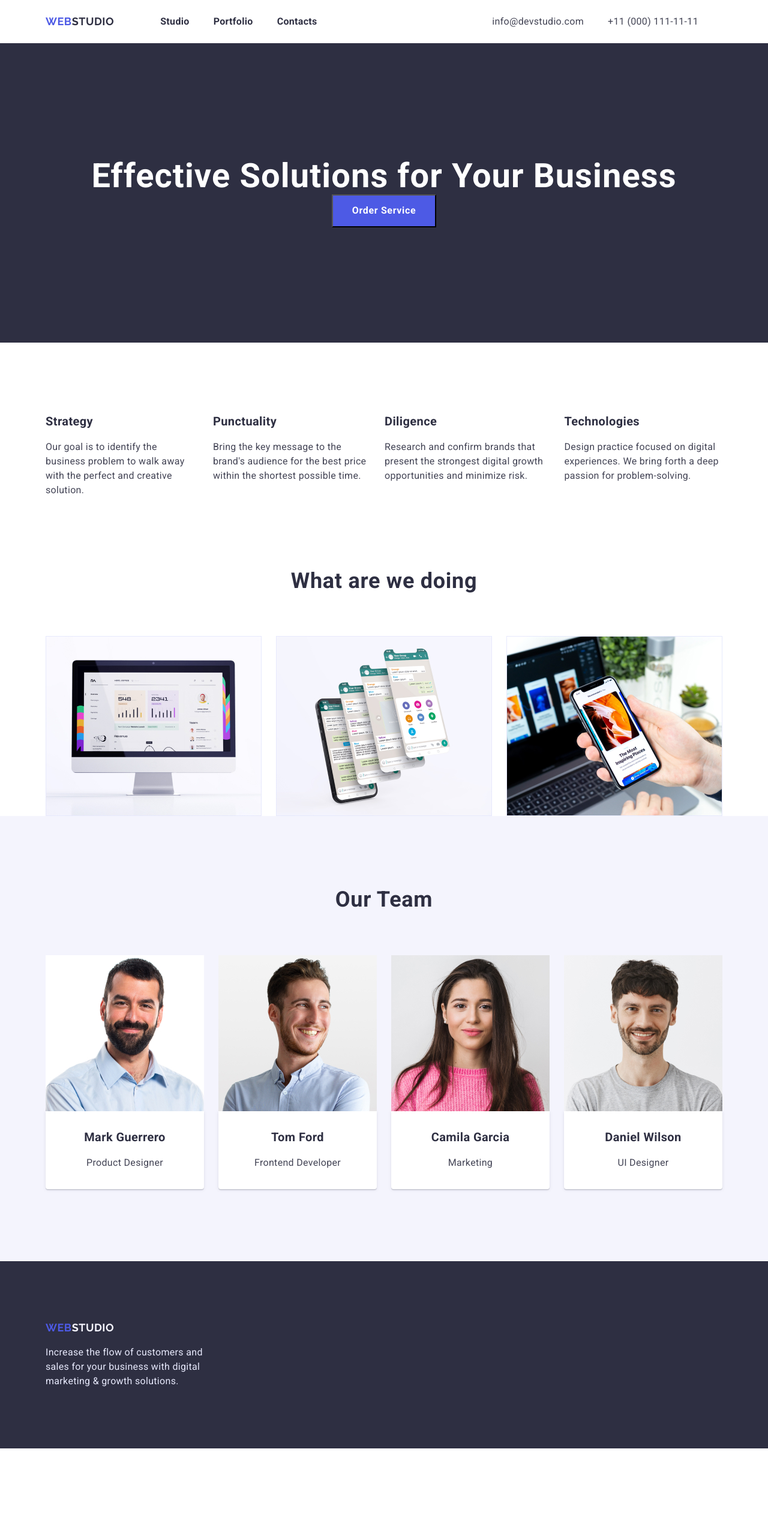
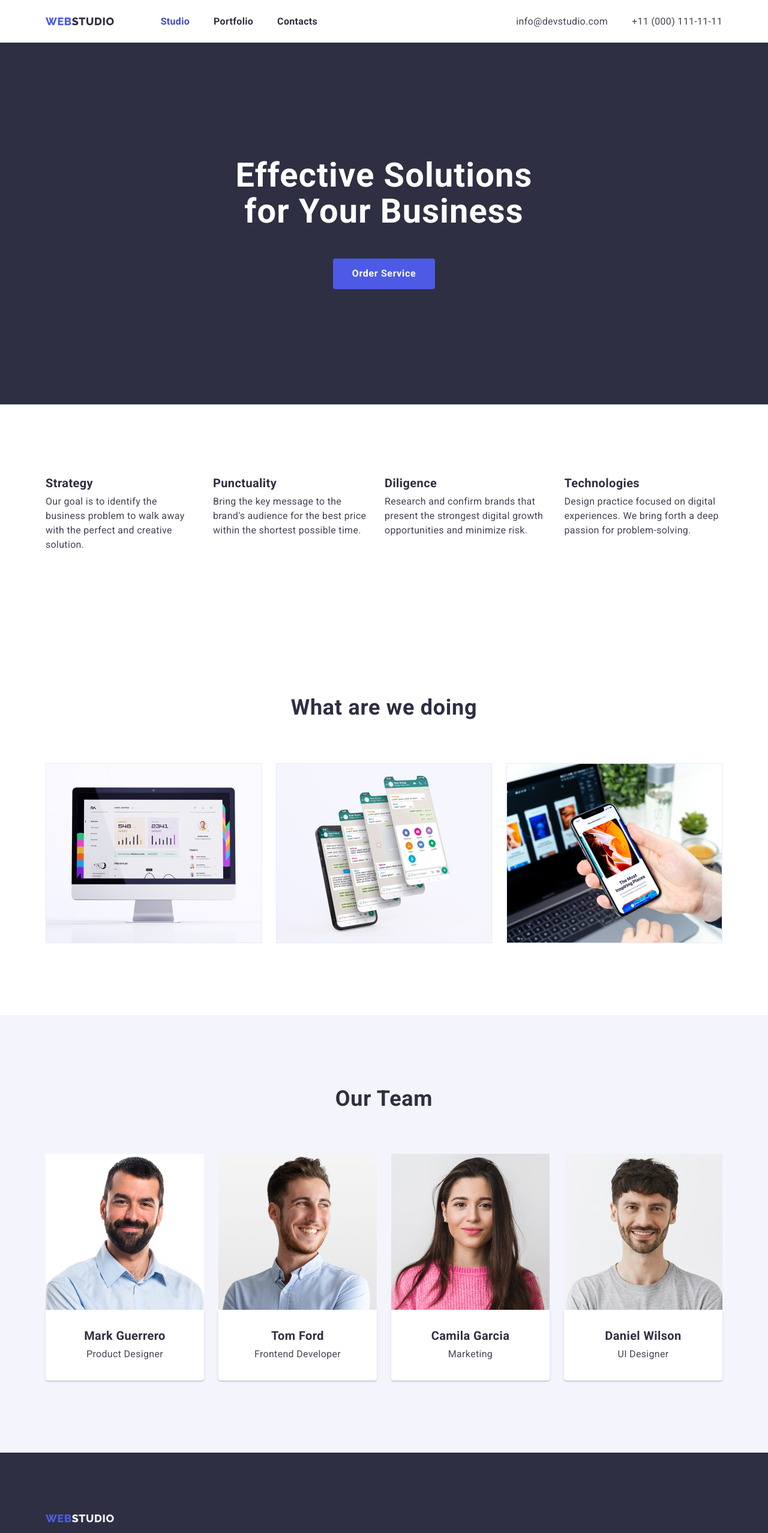
Before and after one commit to g0rbochek/goit-markup-hw-03, a plain HTML site: page index.html in a window 1280 px wide. Shown: the top 2555 px of the page at 60% size. Before the commit the page ends 2414 px from the top, so only its background shows below. Drawn offline with nearby package versions, Linux system fonts and the light colour scheme.

Commit message:
fixed-last

```diff
--- a/css/styles.css
+++ b/css/styles.css
@@ -10,9 +10,7 @@
 
 body {
     font-family: Roboto, sans-serif;
-    font-weight: 400;
     font-size: 16px;
-    line-height: 1.5;
     letter-spacing: 0.02em;
     color: var(--text);
 }
@@ -24,11 +22,6 @@ body {
     padding: 0 15px;
 }
 
-.btn-prtfl {
-    width: 586;
-    margin-left: auto;
-    margin-right: auto;
-}
 /* ====================================== widht */
 h1,
 h2,
@@ -58,7 +51,7 @@ img {
 
 
 .mb-hthre {
-    margin-bottom: 20px;
+    margin-bottom: 8px;
 }
 
 .title3{
@@ -77,7 +70,7 @@ img {
     text-align: center;
     color: #2E2F42;
 
-    padding-bottom: 72px;
+    margin-bottom: 72px;
 }
 
 .list {
@@ -88,6 +81,9 @@ img {
     text-decoration: none;
 }
 
+.p-shka {
+    line-height: 1.5;
+}
 /* COMPONENTSSSSSS////////////// ================================================== */
 
 /*HEADER==========================================*/
@@ -104,7 +100,7 @@ img {
 
 .loga {
     font-family: 'Raleway'; sans-serif;
-    font-weight: 900;
+    font-weight: 800;
     font-size: 18px;
     line-height: 1.3;
     letter-spacing: 0.03em;
@@ -114,7 +110,7 @@ img {
 }
 .logb {
     font-family: 'Raleway'; sans-serif;
-    font-weight: 900;
+    font-weight: 800;
     font-size: 18px;
     line-height: 1.3;
     letter-spacing: 0.03em;
@@ -124,7 +120,7 @@ img {
 
 .logbf {
     font-family: 'Raleway'; sans-serif;
-    font-weight: 900;
+    font-weight: 800;
     font-size: 18px;
     line-height: 1.1;
     align-items: center;
@@ -172,11 +168,11 @@ img {
     display: flex;
     align-items: center;
     margin-left: auto;
+    column-gap: 40px;
 }
 .ul-contacts- {
    color: var(--text);
    align-items: center;
-   margin-right: 40px;
 }
 
 .ul-contacts-:hover,
@@ -188,12 +184,15 @@ img {
     font-weight: 700;
     font-size: 56px;
 
+    width: 496px;
+
     line-height: 1.07;
 
     text-align: center;
     letter-spacing: 0.02em;
 
-    margin: 0 auto 48 auto;
+    margin: 0 auto;
+    margin-bottom: 48px;
 
     color: #ffffff;
 }
@@ -206,9 +205,8 @@ img {
 
     margin: 0;
     padding: 16px 32px;
-
-
-
+    border: none;
+    border-radius: 4px;
     cursor: pointer;
     color: #ffffff;
     background-color: var(--primary-brand);
@@ -225,6 +223,7 @@ img {
     font-family: inherit;
     font-weight: 700;
     font-size: 16px;
+    cursor: pointer;;
     line-height: 1.5;
     letter-spacing: 0.04em;
     color: var(--primary-brand);
@@ -239,16 +238,14 @@ img {
 
 /* main ==========================================*/
 .main-section {
-    margin: 120px 0;
+    padding: 120px 0;
 }
 
 .main-section-tm {
     background-color: #F4F4FD;
 }
 
-.main-section-wawd {
-    margin-bottom: 0 0 120px;
-}
+
 
 
 .main-section-top {
@@ -260,7 +257,6 @@ img {
 .main-ourmethods {
     display: flex;
     column-gap: 24px;
-    margin-top: 72px 0 0;
 }
 
 .main-ourm-list {
@@ -287,7 +283,7 @@ img {
 
 /* portfolio */
 .prtf-main {
-    padding: 96px 0 0;
+    padding: 120px 0;
 }
 
 .list-prtf {
@@ -302,7 +298,7 @@ img {
     display: flex;
     flex-wrap: wrap;
     column-gap: 24px;
-    padding-bottom: 152px;
+
 
     margin-top: 0;
     margin-bottom: 0;
--- a/index.html
+++ b/index.html
@@ -7,7 +7,7 @@
     <title>home-work</title>
     <link rel="stylesheet" href="https://cdn.jsdelivr.net/npm/modern-normalize@1.1.0/modern-normalize.min.css">
     <link rel="stylesheet" href="./css/styles.css">
-    <link href="https://fonts.googleapis.com/css2?family=Raleway:wght@700&family=Roboto:wght@400;500;700;900&display=swap" rel="stylesheet">
+    <link href="https://fonts.googleapis.com/css2?family=Raleway:wght@800&family=Roboto:wght@400;500;700;900&display=swap" rel="stylesheet">
     <link rel="preconnect" href="https://fonts.googleapis.com">
     <link rel="preconnect" href="https://fonts.gstatic.com" crossorigin>
 </head>
@@ -18,7 +18,7 @@
             <a href="./index.html" class="header-logo"><span class="loga">web</span><span class="logb">studio</span></a>
             <nav class="header-nav">
                 <ul class="header-nav-ul list ">
-                    <li class="menu-item"><a href="./index.html" class="link-scnd link">Studio</a></li>
+                    <li class="menu-item"><a href="./index.html" class="link-scnd link current">Studio</a></li>
                     <li class="menu-item"><a href="./portfolio.html" class="link-scnd link">Portfolio</a></li>
                     <li class="menu-item"><a href="./index.html" class="link-scnd link">Contacts</a></li>
                 </ul>
@@ -42,27 +42,27 @@
             <div class="container">
                 <h2 class="visually-hidden">Our Methods</h2>
                 <ul class="main-ourmethods list">
-                    <li class="link">
+                    <li class="">
                         <h3 class="title3 mb-hthre">Strategy</h3>
-                        <p>Our goal is to identify the business
+                        <p class="p-shka">Our goal is to identify the business
                             problem to walk away with the perfect and creative solution.
                         </p>
                     </li>
-                    <li class="link">
+                    <li class="">
                         <h3 class="title3 mb-hthre">Punctuality</h3>
-                        <p>
+                        <p class="p-shka">
                             Bring the key message to the brand's audience for the best price within the shortest possible time.
                         </p>
                     </li>
-                    <li class="link">
+                    <li class="">
                         <h3 class="title3 mb-hthre">Diligence</h3>
-                        <p>
+                        <p class="p-shka">
                             Research and confirm brands that present the strongest digital growth opportunities and minimize risk.
                         </p>
                     </li>
-                    <li class="link">
+                    <li class="">
                         <h3 class="title3 mb-hthre">Technologies</h3>
-                        <p>
+                        <p class="p-shka">
                             Design practice focused on digital experiences. We bring forth a deep passion for problem-solving.
                         </p>
                     </li>
@@ -71,7 +71,7 @@
         </section>
 
         <!--What are we doing-->
-        <section class="main-section-wawd">
+        <section class="main-section">
             <div class="container">
                 <h2 class="title2">What are we doing</h2>
                 <ul class="list main-ourm-list">
@@ -97,28 +97,28 @@
                         <img class="img-blk" src="./images/img.jpg" alt="team member" width="264" height="260">
                         <div class="our-team-box">
                             <h3 class="title3 mb-hthre">Mark Guerrero</h3>
-                            <p>Product Designer</p>
+                            <p class="p-shka">Product Designer</p>
                         </div>
                     </li>
                     <li>
                         <img class="img-blk" src="./images/imgone.jpg" alt="team member" width="264" height="260">
                         <div class="our-team-box">
                             <h3 class="title3 mb-hthre">Tom Ford</h3>
-                            <p>Frontend Developer</p>
+                            <p class="p-shka">Frontend Developer</p>
                         </div>
                     </li>
                     <li>
                         <img class="img-blk" src="./images/imgtwo.jpg" alt="team member" width="264" height="260">
                         <div class="our-team-box">
                             <h3 class="title3 mb-hthre">Camila Garcia</h3>
-                            <p>Marketing</p>
+                            <p class="p-shka">Marketing</p>
                         </div>
                     </li>
                     <li>
                         <img class="img-blk" src="./images/imgthree.jpg" alt="team member" width="264" height="260">
                         <div class="our-team-box">
                             <h3 class="title3 mb-hthre">Daniel Wilson</h3>
-                            <p>UI Designer</p>
+                            <p class="p-shka">UI Designer</p>
                         </div>
                     </li>
                 </ul>
```
Also changed, not shown: portfolio.html (+1 -1 lines).
